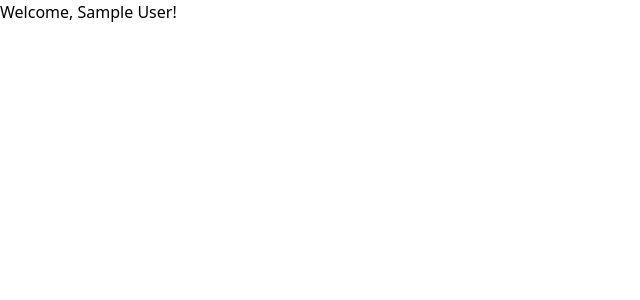
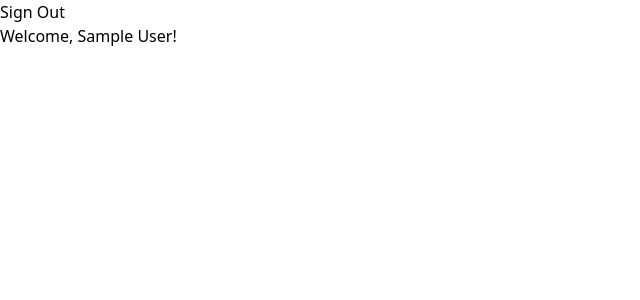
Before and after one commit to sianmancha/family-recipe, a Next.js app: page /profile in a window 1280 px wide. Shown: the top 300 px of the page, without its empty margins (0-640 px from the left). Built offline with nearby package versions, Linux system fonts and the light colour scheme; no server answers; sample sign-in values are in the browser's storage.

Commit message:
Adds sign out functionality

```diff
--- /dev/null
+++ b/src/components/SignOut/SignOut.tsx
@@ -0,0 +1,16 @@
+import React from "react";
+import { signOut } from "next-auth/react";
+import { useRouter } from "next/router";
+
+export function SignOutButton() {
+    const router = useRouter();
+
+   const handleSignOut = async () => {
+        await signOut({redirect: false});
+        router.push('/login')
+    };
+
+    return (
+        <button onClick={handleSignOut}>Sign Out</button>
+    )
+}
--- /dev/null
+++ b/src/components/SignOut/index.tsx
@@ -0,0 +1 @@
+export * from './SignOut'
--- a/src/pages/profile/index.tsx
+++ b/src/pages/profile/index.tsx
@@ -1,6 +1,7 @@
 import { getSession, useSession } from 'next-auth/react';
 import { useRouter } from 'next/router';
 import React, { useEffect, useState } from 'react';
+import { SignOutButton } from '@/components/SignOut';
 
 export default function Profile() {
     const [isLoading, setIsLoading] = useState(true);
@@ -29,6 +30,7 @@ export default function Profile() {
 
     return (
         <div>
+            <SignOutButton />
             <h1>Welcome, {userName}!</h1>
         </div>
     )
```
